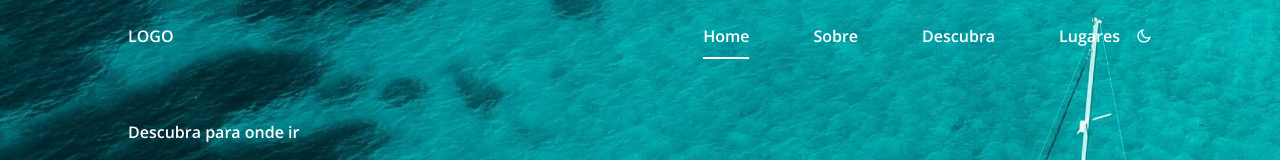
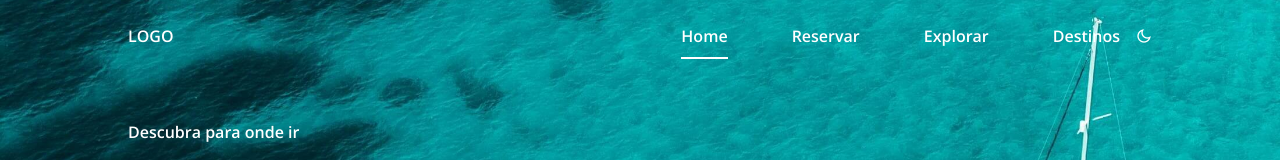
Before and after one commit to r-courtesy/AgenciaViagens, a plain HTML site: page index.html in a window 1280 px wide. Shown: the top 160 px of the page. Drawn offline with nearby package versions, Linux system fonts and the light colour scheme.

Commit message:
Update index.html

```diff
--- a/index.html
+++ b/index.html
@@ -28,13 +28,13 @@
                             <a href="#home" class="nav__link active-link">Home</a>
                         </li>
                         <li class="nav__item">
-                            <a href="#about" class="nav__link">Sobre</a>
+                            <a href="#about" class="nav__link">Reservar</a>
                         </li>
                         <li class="nav__item">
-                            <a href="#discover" class="nav__link">Descubra</a>
+                            <a href="#discover" class="nav__link">Explorar</a>
                         </li>
                         <li class="nav__item">
-                            <a href="#place" class="nav__link">Lugares</a>
+                            <a href="#place" class="nav__link">Destinos</a>
                         </li>
                     </ul>
 
```
